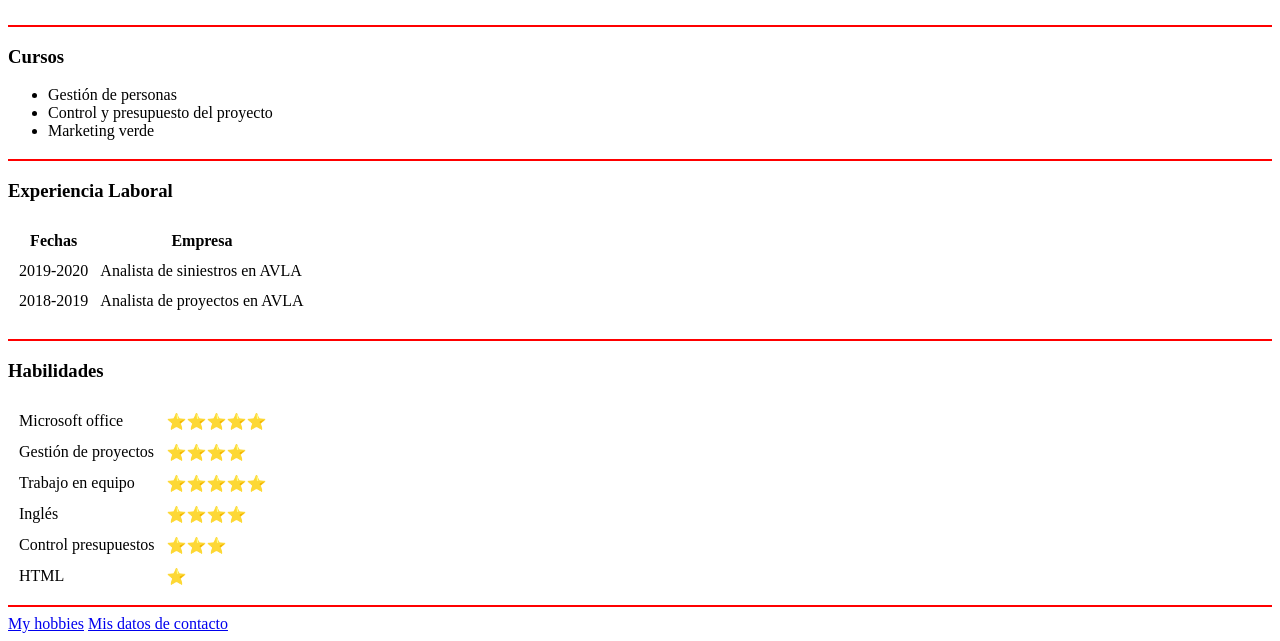
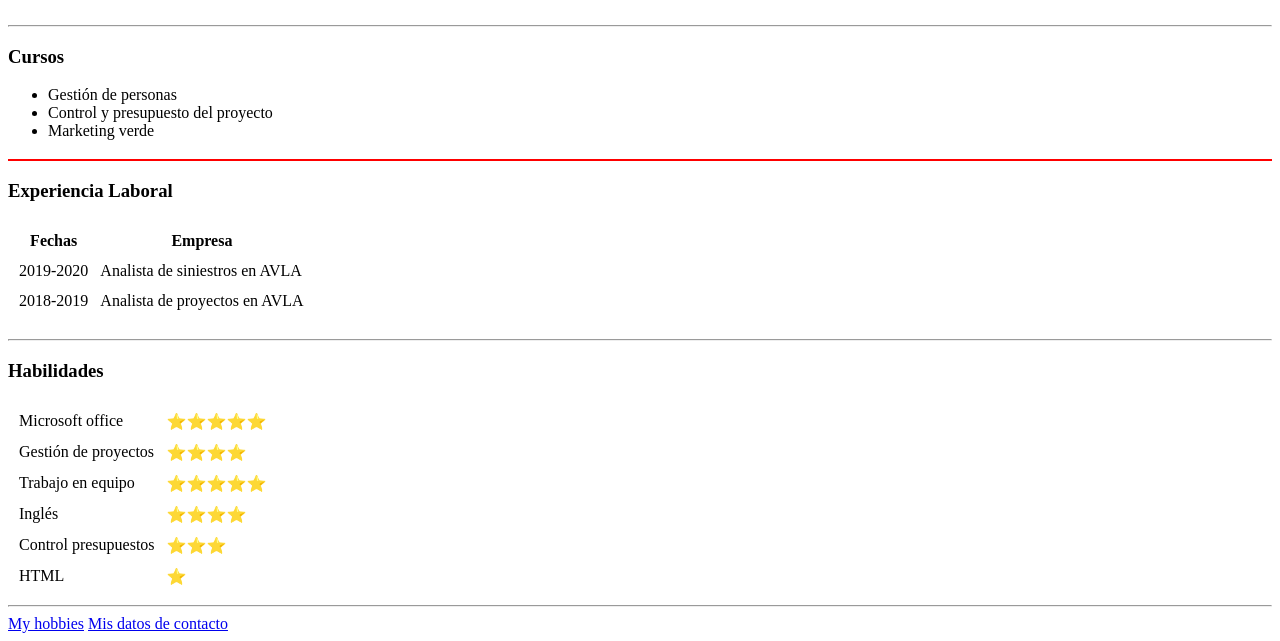
Before and after one commit to PaulaAedo/CV, a plain HTML site: page index.html in a window 1280 px wide. Shown: the part 431-1072 px from the top of the page. Drawn offline with Linux system fonts and the light colour scheme.

Commit message:
Update index.html

```diff
--- a/index.html
+++ b/index.html
@@ -18,7 +18,7 @@
       </td>
     </tr>
   </table>
-  <hr color=red>
+  <hr>
   <h3>
     <p>Cursos</p>
   </h3>
@@ -52,7 +52,7 @@
     </tfoot>
   </table>
   <h3>
-  <hr color=red>
+  <hr>
     <p>Habilidades</p>
   </h3>
   <table cellspacing=10>
@@ -84,7 +84,7 @@
     </tr>
     </table>
 
-  <hr color=red>
+  <hr>
     <a href="Hobbies.html">My hobbies</a>
     <a href="My contact.html">Mis datos de contacto</a>
 
```
